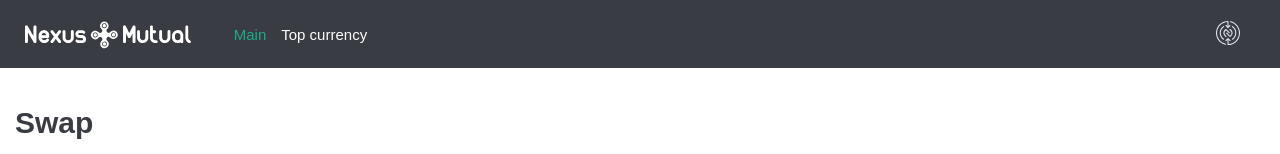
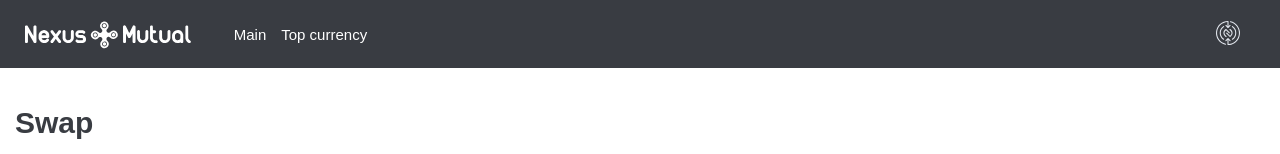
Before and after one commit to cyber-wf13/swap-react, a React (Create React App) app: page / in a window 1280 px wide. Shown: the top 154 px of the page. Built offline with nearby package versions, Linux system fonts and the light colour scheme.

Commit message:
Update path on header

```diff
--- a/src/common/Header.jsx
+++ b/src/common/Header.jsx
@@ -5,7 +5,7 @@ import ConvertPortable from "../components/ConvertPortable";
 const Header = (props) => {
   const links = [
     {
-      to: "/",
+      to: "/swap-react/",
       content: "Main",
     },
     {
```
Also changed, not shown: 7 other files (tests, documents, lock files or other folders).
